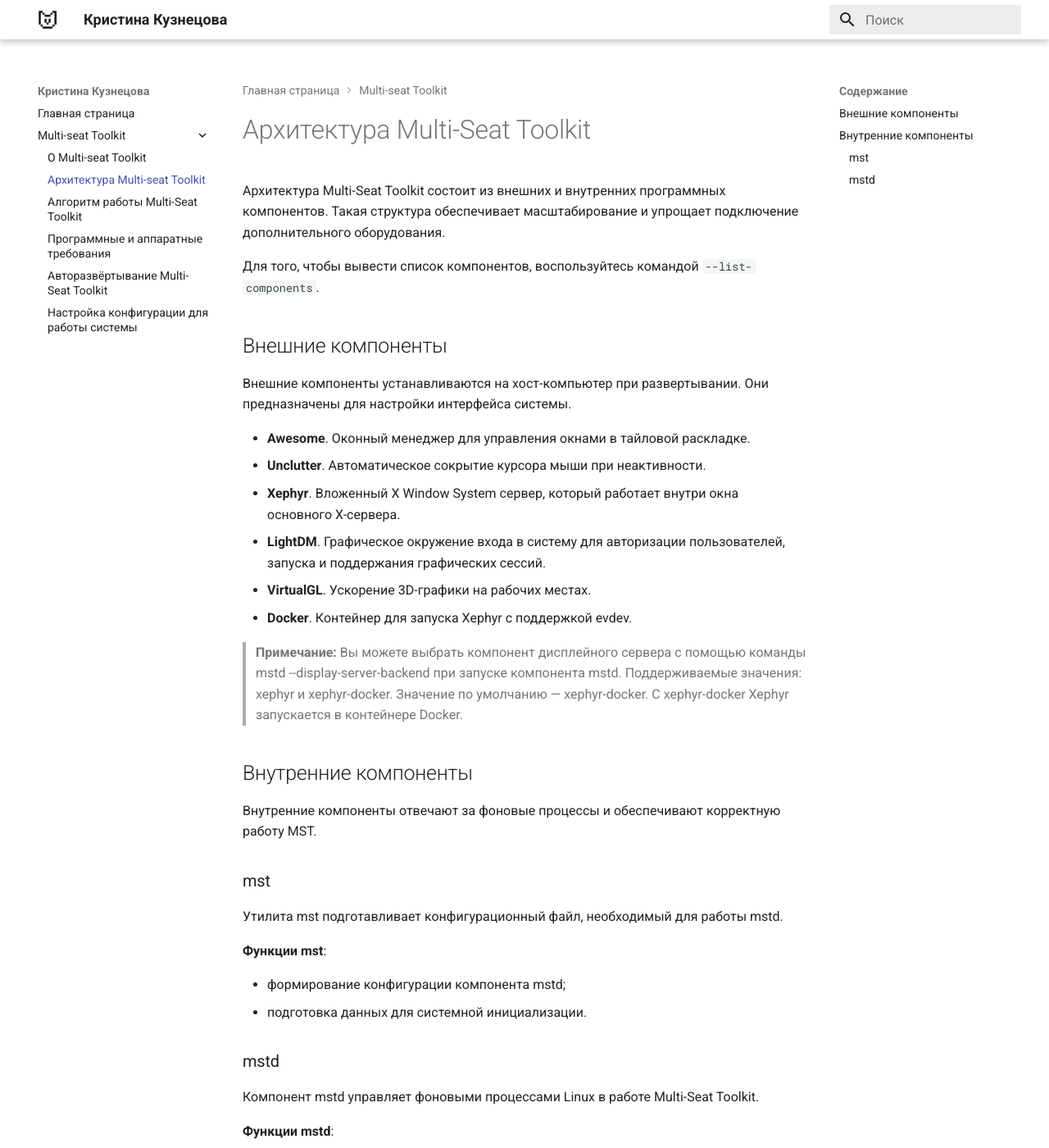
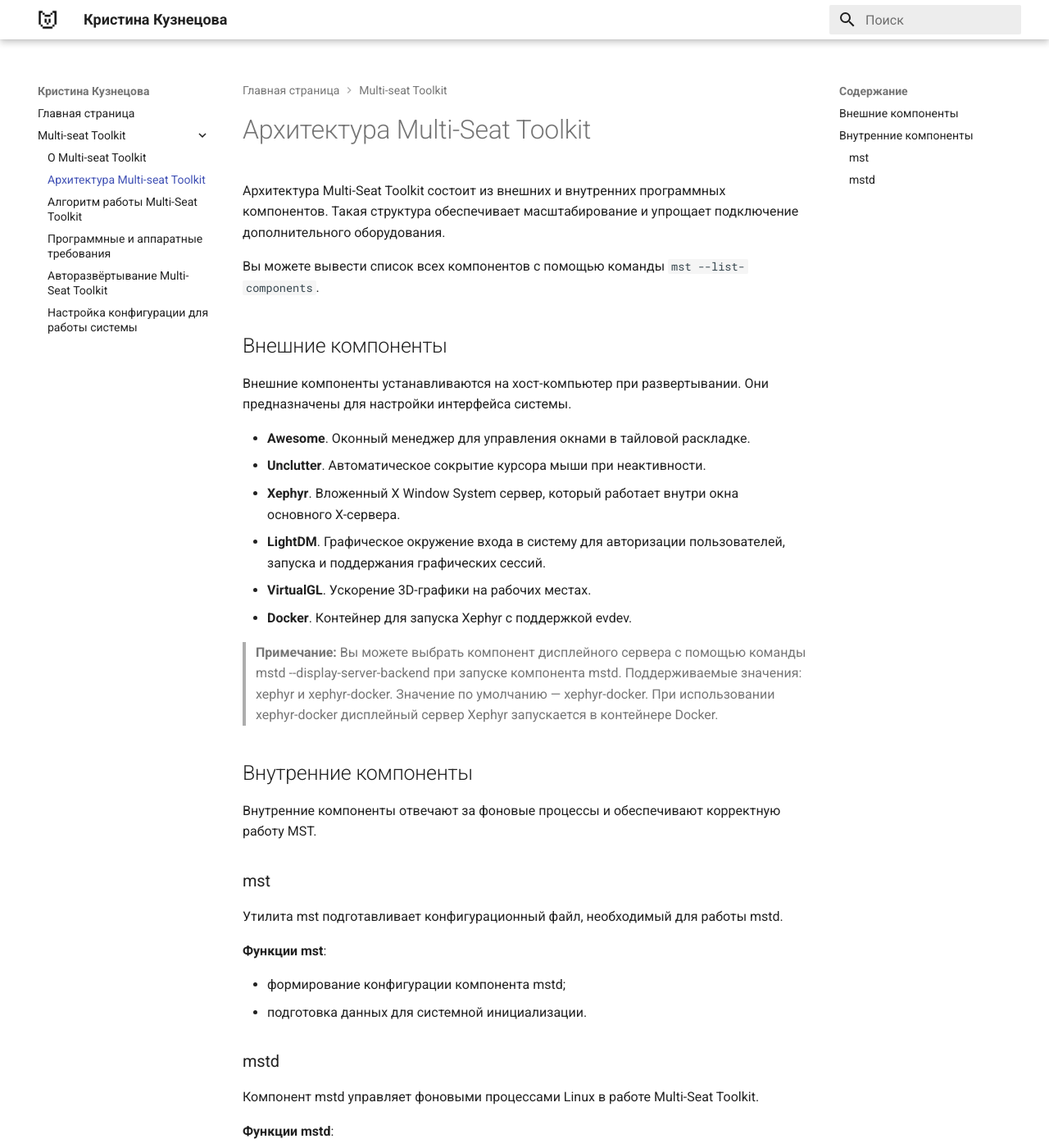
Before and after one commit to ChriKuz/Ch-Kuz, an MkDocs documentation site: the page built from docs/Multi-seat Toolkit/Архитектура Multi-Seat Toolkit.md, in a window 1280 px wide and 1400 px high. Shown: the whole window at 82% size. Built offline with MkDocs 1.6.1 and Material for MkDocs 9.7.7, drawn with Linux system fonts in a browser that asks for light colours.

Commit message:
правки архитектура

```diff
--- a/docs/Multi-seat Toolkit/Архитектура Multi-Seat Toolkit.md
+++ b/docs/Multi-seat Toolkit/Архитектура Multi-Seat Toolkit.md
@@ -1,7 +1,7 @@
 # Архитектура Multi-Seat Toolkit
 Архитектура Multi-Seat Toolkit состоит из внешних и внутренних программных компонентов. Такая структура обеспечивает масштабирование и упрощает подключение дополнительного оборудования.
 
-Для того, чтобы вывести список компонентов, воспользуйтесь командой `--list-components`.
+Вы можете вывести список всех компонентов с помощью команды `mst --list-components`.
 
 ## Внешние компоненты
 
@@ -15,7 +15,7 @@
 - **VirtualGL**. Ускорение 3D-графики на рабочих местах.
 - **Docker**. Контейнер для запуска Xephyr с поддержкой evdev.
 
-> **Примечание:** Вы можете выбрать компонент дисплейного сервера с помощью команды mstd --display-server-backend при запуске компонента mstd. Поддерживаемые значения: xephyr и xephyr-docker. Значение по умолчанию — xephyr-docker. C xephyr-docker Xephyr запускается в контейнере Docker.
+> **Примечание:** Вы можете выбрать компонент дисплейного сервера с помощью команды mstd --display-server-backend при запуске компонента mstd. Поддерживаемые значения: xephyr и xephyr-docker. Значение по умолчанию — xephyr-docker. При использовании xephyr-docker дисплейный сервер Xephyr запускается в контейнере Docker.
 
 ## Внутренние компоненты
 
```
Also changed, not shown: docs/Multi-seat Toolkit/О Multi-Seat Toolkit.md (+1 -1 lines).
